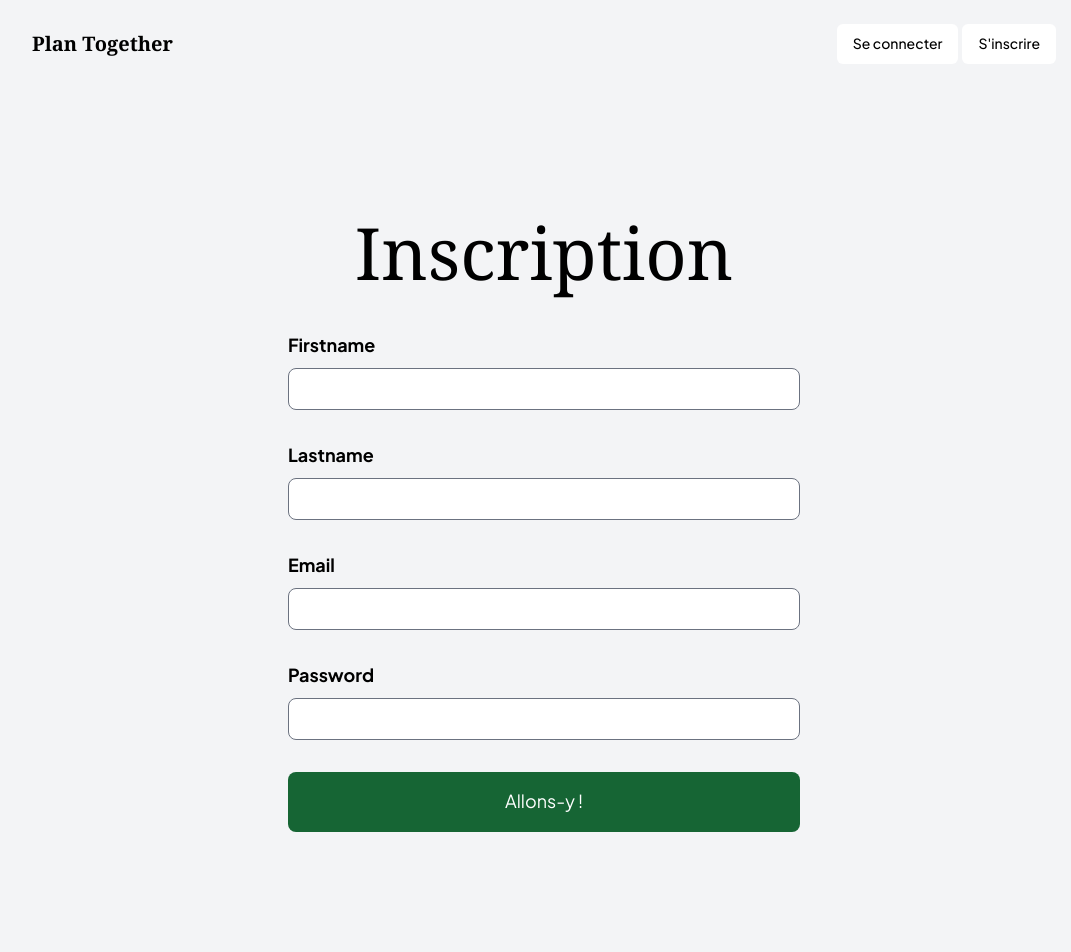
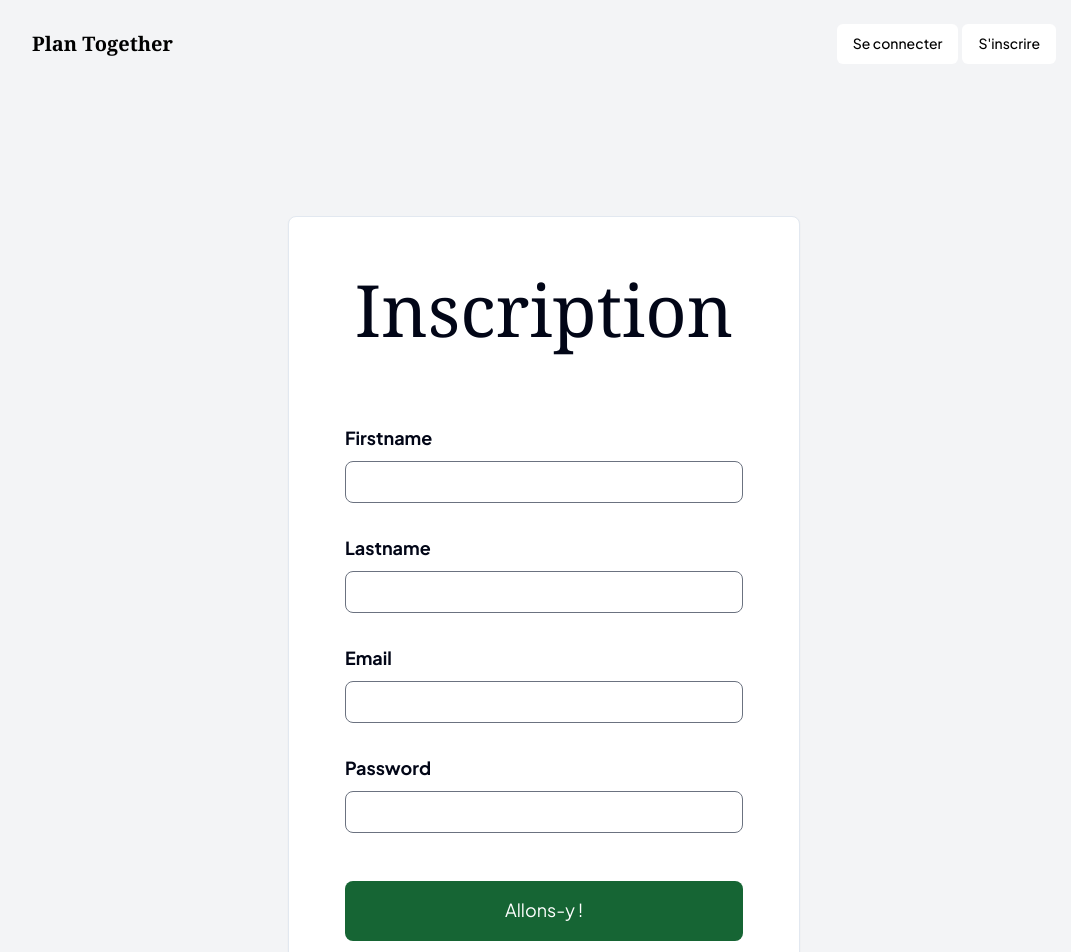
Before and after one commit to Lugdu84/plan-together, a Next.js app: page /register in a window 1280 px wide. Shown: the top 952 px of the page, without its empty margins (96-1167 px from the left). Before the commit the page ends 888 px from the top, so only its background shows below. Built offline with nearby package versions, Linux system fonts and the light colour scheme; no server answers.

Commit message:
UPDATE: Sign Up page

```diff
--- a/app/register/form.tsx
+++ b/app/register/form.tsx
@@ -100,7 +100,7 @@ export default function RegisterForm() {
           </div>
         </label>
         <button
-          className="px-8 py-4 bg-green-800 hover:bg-green-950 transition-colors text-white text-lg rounded-lg"
+          className="px-8 py-4  mt-4 bg-green-800 hover:bg-green-950 transition-colors text-white text-lg rounded-lg"
           type="submit"
         >
           {' '}
--- a/app/register/page.tsx
+++ b/app/register/page.tsx
@@ -1,14 +1,19 @@
 import RegisterForm from './form';
+import { Card, CardContent, CardHeader } from '@/components/ui/card';
 
 export default function RegisterPage() {
   return (
     <main className="flex flex-col justify-start items-center align-top w-screen h-screen px-16 py-16 lg:py-32 xl:px-32">
-      <section className="flex flex-col justify-start items-center gap-1 w-full md:max-w-lg">
-        <h1 className="font-serif text-xl md:text-5xl lg:text-6xl xl:text-7xl leading-tight pb-10">
-          Inscription
-        </h1>
-        <RegisterForm />
-      </section>
+      <Card className="flex flex-col justify-center items-center gap-4 w-full md:max-w-lg p-8">
+        <CardHeader>
+          <h1 className="font-serif text-xl md:text-5xl lg:text-6xl xl:text-7xl leading-tight pb-10">
+            Inscription
+          </h1>
+        </CardHeader>
+        <CardContent className="w-full">
+          <RegisterForm />
+        </CardContent>
+      </Card>
     </main>
   );
 }
```
